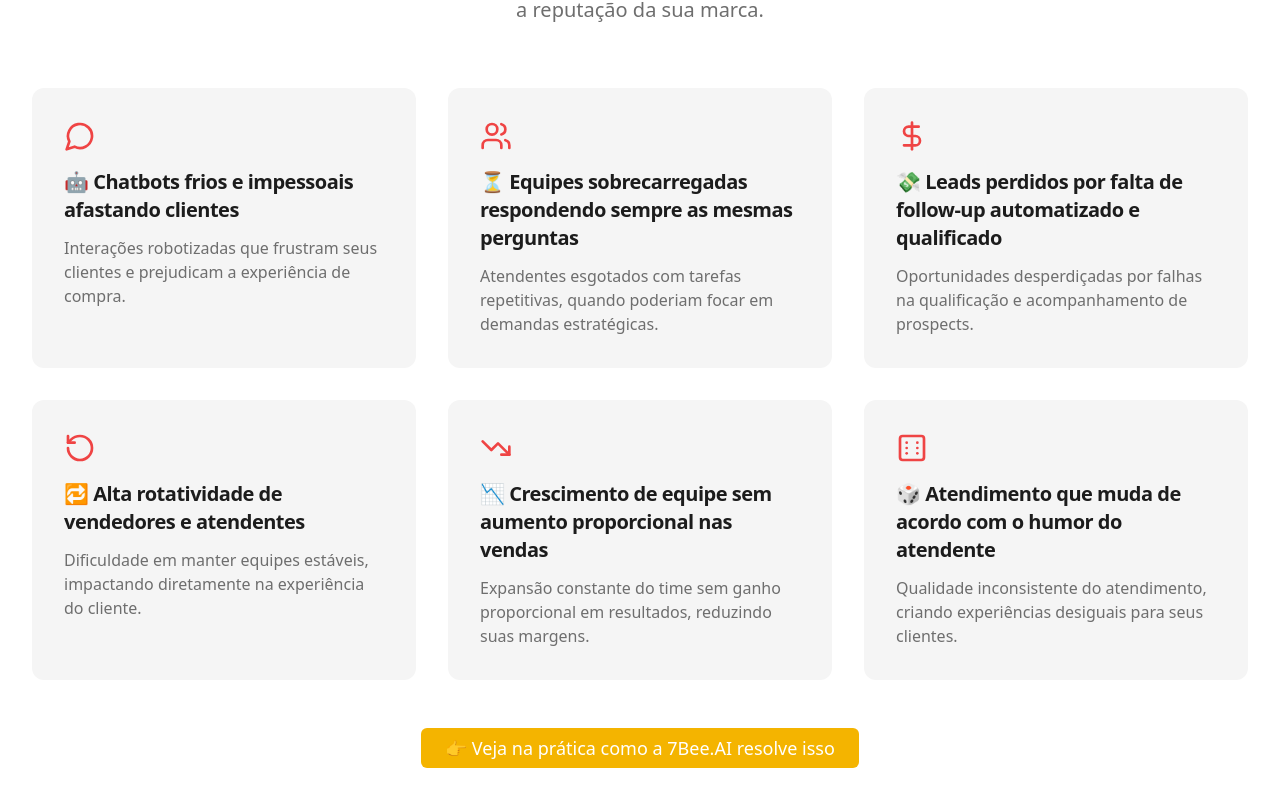
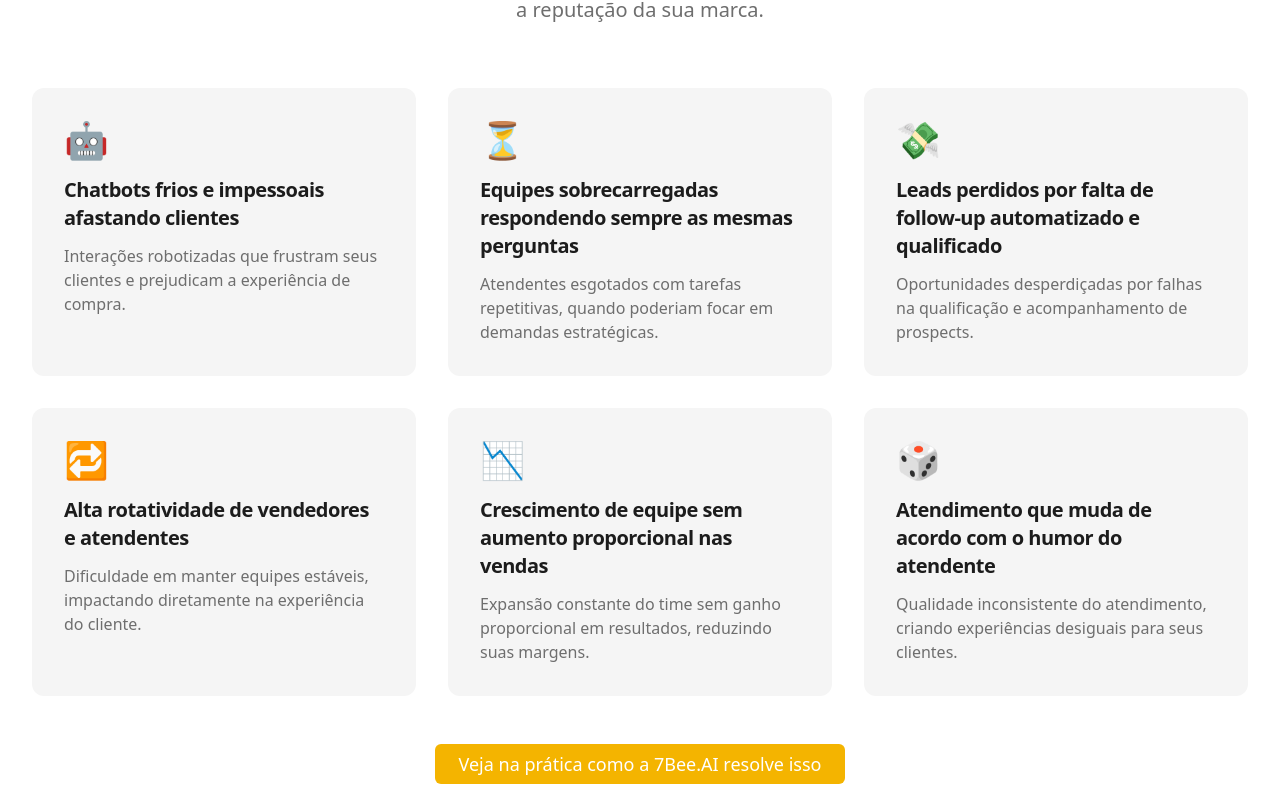
Before and after one commit to 7Beeai/bee-ai-conversations-flow, a React (Vite) app: page / in a window 1280 px wide. Shown: the part 880-1680 px from the top of the page. Built offline with nearby package versions, Linux system fonts and the light colour scheme.

Commit message:
Replace section icons with emojis
The AI replaced the icons in `ProblemSection.tsx` with emojis and removed the emojis from the text.

```diff
--- a/src/components/ProblemSection.tsx
+++ b/src/components/ProblemSection.tsx
@@ -1,5 +1,4 @@
 
-import { MessageCircle, Users, DollarSign, RotateCcw, TrendingDown, Dice6 } from "lucide-react";
 import DemoButton from "./DemoButton";
 
 const ProblemSection = () => {
@@ -15,45 +14,45 @@ const ProblemSection = () => {
 
         <div className="grid md:grid-cols-2 lg:grid-cols-3 gap-8">
           <ProblemCard
-            title="🤖 Chatbots frios e impessoais afastando clientes"
+            title="Chatbots frios e impessoais afastando clientes"
             description="Interações robotizadas que frustram seus clientes e prejudicam a experiência de compra."
-            icon={<MessageCircle className="h-8 w-8 text-red-500" />}
+            emoji="🤖"
           />
 
           <ProblemCard
-            title="⏳ Equipes sobrecarregadas respondendo sempre as mesmas perguntas"
+            title="Equipes sobrecarregadas respondendo sempre as mesmas perguntas"
             description="Atendentes esgotados com tarefas repetitivas, quando poderiam focar em demandas estratégicas."
-            icon={<Users className="h-8 w-8 text-red-500" />}
+            emoji="⏳"
           />
 
           <ProblemCard
-            title="💸 Leads perdidos por falta de follow-up automatizado e qualificado"
+            title="Leads perdidos por falta de follow-up automatizado e qualificado"
             description="Oportunidades desperdiçadas por falhas na qualificação e acompanhamento de prospects."
-            icon={<DollarSign className="h-8 w-8 text-red-500" />}
+            emoji="💸"
           />
 
           <ProblemCard
-            title="🔁 Alta rotatividade de vendedores e atendentes"
+            title="Alta rotatividade de vendedores e atendentes"
             description="Dificuldade em manter equipes estáveis, impactando diretamente na experiência do cliente."
-            icon={<RotateCcw className="h-8 w-8 text-red-500" />}
+            emoji="🔁"
           />
 
           <ProblemCard
-            title="📉 Crescimento de equipe sem aumento proporcional nas vendas"
+            title="Crescimento de equipe sem aumento proporcional nas vendas"
             description="Expansão constante do time sem ganho proporcional em resultados, reduzindo suas margens."
-            icon={<TrendingDown className="h-8 w-8 text-red-500" />}
+            emoji="📉"
           />
 
           <ProblemCard
-            title="🎲 Atendimento que muda de acordo com o humor do atendente"
+            title="Atendimento que muda de acordo com o humor do atendente"
             description="Qualidade inconsistente do atendimento, criando experiências desiguais para seus clientes."
-            icon={<Dice6 className="h-8 w-8 text-red-500" />}
+            emoji="🎲"
           />
         </div>
 
         <div className="mt-12 text-center">
           <DemoButton className="text-lg py-4 px-6">
-            👉 Veja na prática como a 7Bee.AI resolve isso
+            Veja na prática como a 7Bee.AI resolve isso
           </DemoButton>
         </div>
       </div>
@@ -64,13 +63,13 @@ const ProblemSection = () => {
 type ProblemCardProps = {
   title: string;
   description: string;
-  icon: React.ReactNode;
+  emoji: string;
 };
 
-const ProblemCard = ({ title, description, icon }: ProblemCardProps) => {
+const ProblemCard = ({ title, description, emoji }: ProblemCardProps) => {
   return (
     <div className="bg-neutral-bg p-8 rounded-xl hover:shadow-lg transition-shadow">
-      <div className="mb-4">{icon}</div>
+      <div className="mb-4 text-4xl">{emoji}</div>
       <h3 className="text-xl font-bold mb-3">{title}</h3>
       <p className="text-secondary-text">{description}</p>
     </div>
```
